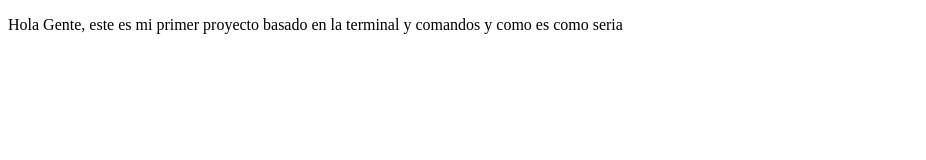
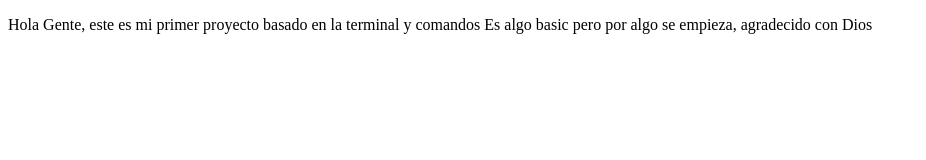
Before and after one commit to Guerrero2002/ProyectoDemoCursoPrework, a plain HTML site: page index.html in a window 1280 px wide. Shown: the whole page, without its empty margins (0-926 px from the left). Drawn offline with Linux system fonts and the light colour scheme.

Commit message:
cambios en el proyecto github

```diff
--- a/index.html
+++ b/index.html
@@ -8,7 +8,8 @@
 </head>
 <body>
    <p>
-    Hola Gente, este es mi primer proyecto basado en la terminal y comandos y como es como seria
+    Hola Gente, este es mi primer proyecto basado en la terminal y comandos
+    Es algo basic pero por algo se empieza, agradecido con Dios
 
    </p>
 
```
